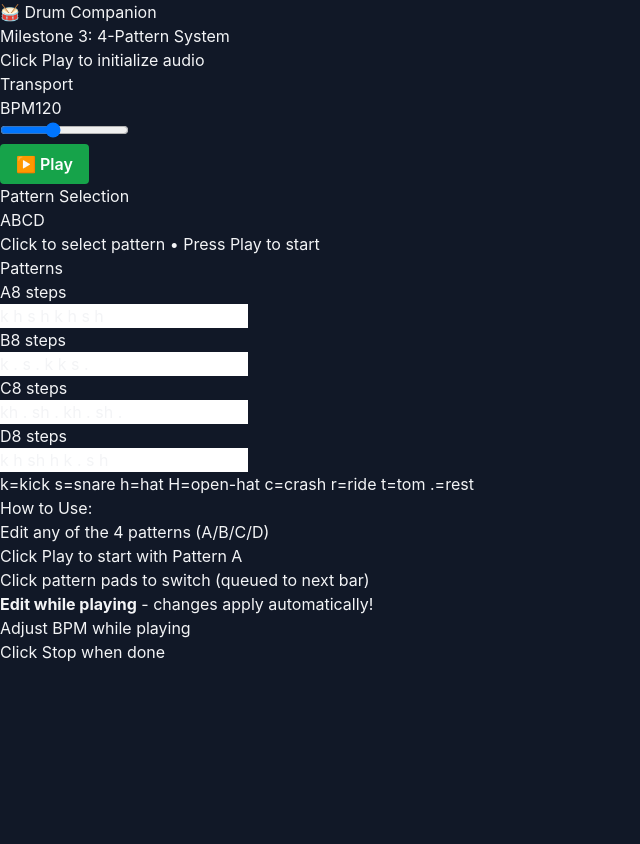
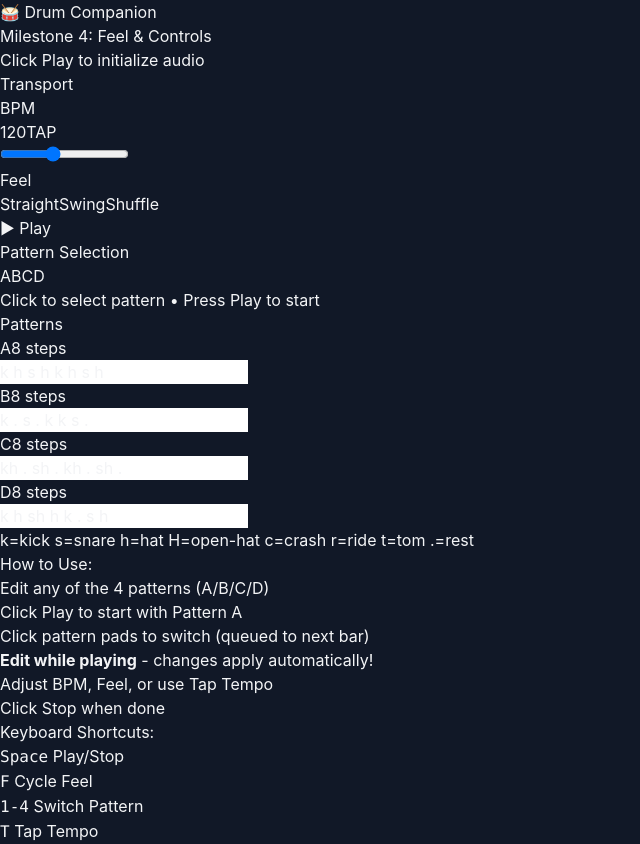
Before and after one commit to staudt/drum-companion, a React (Vite) app: page / in a window 1280 px wide. Shown: the whole page, without its empty margins (0-640 px from the left). Before the commit the page ends 800 px from the top, so only its background shows below. Built offline with nearby package versions, Linux system fonts and the light colour scheme.

Commit message:
feel and tap tempo

```diff
--- a/src/App.tsx
+++ b/src/App.tsx
@@ -1,8 +1,10 @@
 import { useState, useEffect, useRef } from 'react';
+import type { Feel } from './types/pattern';
 import { AudioEngine } from './engine/AudioEngine';
 import { useAppStore } from './store/useAppStore';
 import { PatternEditor } from './components/PatternEditor/PatternEditor';
 import { PatternPads } from './components/PatternPads/PatternPads';
+import { TransportControls } from './components/Transport/TransportControls';
 
 function App() {
   const [isInitialized, setIsInitialized] = useState(false);
@@ -10,12 +12,15 @@ function App() {
   const [error, setError] = useState<string | null>(null);
 
   const audioEngineRef = useRef<AudioEngine | null>(null);
+  const tapTempoRef = useRef<(() => void) | null>(null);
 
   // Zustand store selectors
   const currentSet = useAppStore((state) => state.currentSet);
   const playback = useAppStore((state) => state.playback);
   const setPlaying = useAppStore((state) => state.setPlaying);
   const setBPM = useAppStore((state) => state.setBPM);
+  const setFeel = useAppStore((state) => state.setFeel);
+  const switchPattern = useAppStore((state) => state.switchPattern);
   const updatePlaybackState = useAppStore((state) => state.updatePlaybackState);
   const applyPendingPatternSwitch = useAppStore((state) => state.applyPendingPatternSwitch);
 
@@ -67,6 +72,7 @@ function App() {
     try {
       const activePattern = currentSet.patterns[playback.currentPattern];
       engine.play(activePattern.steps, currentSet.bpm);
+      engine.setFeel(currentSet.feel);
       setPlaying(true);
       setError(null);
     } catch (err) {
@@ -88,6 +94,14 @@ function App() {
     setBPM(newBpm);
     if (audioEngineRef.current && playback.isPlaying) {
       audioEngineRef.current.setBPM(newBpm);
+    }
+  };
+
+  // Handle Feel change
+  const handleFeelChange = (newFeel: 'straight' | 'swing' | 'shuffle') => {
+    setFeel(newFeel);
+    if (audioEngineRef.current && playback.isPlaying) {
+      audioEngineRef.current.setFeel(newFeel);
     }
   };
 
@@ -122,6 +136,65 @@ function App() {
     };
   }, []);
 
+  // Keyboard shortcuts
+  useEffect(() => {
+    const handleKeyDown = (e: KeyboardEvent) => {
+      // Ignore if user is typing in an input/textarea
+      if (e.target instanceof HTMLInputElement || e.target instanceof HTMLTextAreaElement) {
+        return;
+      }
+
+      switch (e.key.toLowerCase()) {
+        case ' ': // Space - Play/Stop
+          e.preventDefault();
+          if (playback.isPlaying) {
+            handleStop();
+          } else {
+            handlePlay();
+          }
+          break;
+
+        case 'f': // F - Cycle through feels
+          e.preventDefault();
+          const feels: Feel[] = ['straight', 'swing', 'shuffle'];
+          const currentIndex = feels.indexOf(currentSet.feel);
+          const nextFeel = feels[(currentIndex + 1) % feels.length];
+          handleFeelChange(nextFeel);
+          break;
+
+        case '1': // 1 - Switch to pattern A
+          e.preventDefault();
+          switchPattern('A');
+          break;
+
+        case '2': // 2 - Switch to pattern B
+          e.preventDefault();
+          switchPattern('B');
+          break;
+
+        case '3': // 3 - Switch to pattern C
+          e.preventDefault();
+          switchPattern('C');
+          break;
+
+        case '4': // 4 - Switch to pattern D
+          e.preventDefault();
+          switchPattern('D');
+          break;
+
+        case 't': // T - Tap tempo
+          e.preventDefault();
+          if (tapTempoRef.current) {
+            tapTempoRef.current();
+          }
+          break;
+      }
+    };
+
+    window.addEventListener('keydown', handleKeyDown);
+    return () => window.removeEventListener('keydown', handleKeyDown);
+  }, [playback.isPlaying, currentSet.feel, switchPattern]);
+
   return (
     <div className="min-h-screen p-6">
       <div className="max-w-4xl mx-auto space-y-6">
@@ -131,7 +204,7 @@ function App() {
             🥁 Drum Companion
           </h1>
           <p className="text-gray-400">
-            {playback.isPlaying ? 'Now Playing' : 'Milestone 3: 4-Pattern System'}
+            {playback.isPlaying ? 'Now Playing' : 'Milestone 4: Feel & Controls'}
           </p>
         </div>
 
@@ -152,52 +225,22 @@ function App() {
         </div>
 
         {/* Transport Controls */}
-        <div className="bg-gray-800 rounded-lg p-6 space-y-4">
-          <h2 className="text-lg font-bold text-white">Transport</h2>
+        <TransportControls
+          bpm={currentSet.bpm}
+          feel={currentSet.feel}
+          isPlaying={playback.isPlaying}
+          isLoading={isLoading}
+          onBpmChange={handleBpmChange}
+          onFeelChange={handleFeelChange}
+          onPlay={handlePlay}
+          onStop={handleStop}
+          tapTempoRef={tapTempoRef}
+        />
 
-          {/* BPM Control */}
-          <div className="space-y-2">
-            <div className="flex items-center justify-between">
-              <label className="text-sm font-semibold text-gray-300">
-                BPM
-              </label>
-              <span className="text-2xl font-bold text-blue-400">
-                {currentSet.bpm}
-              </span>
-            </div>
-            <input
-              type="range"
-              min="40"
-              max="240"
-              value={currentSet.bpm}
-              onChange={(e) => handleBpmChange(parseInt(e.target.value))}
-              className="w-full"
-            />
-          </div>
-
-          {/* Play/Stop */}
-          <div className="flex gap-4">
-            {!playback.isPlaying ? (
-              <button
-                onClick={handlePlay}
-                disabled={isLoading}
-                className="flex-1 btn btn-success py-4 text-lg disabled:opacity-50"
-              >
-                ▶️ Play
-              </button>
-            ) : (
-              <button
-                onClick={handleStop}
-                className="flex-1 btn btn-danger py-4 text-lg"
-              >
-                ⏹️ Stop
-              </button>
-            )}
-          </div>
-
-          {/* Playback Info */}
-          {playback.isPlaying && (
-            <div className="grid grid-cols-3 gap-4 pt-4 border-t border-gray-700">
+        {/* Playback Info */}
+        {playback.isPlaying && (
+          <div className="bg-gray-800 rounded-lg p-6">
+            <div className="grid grid-cols-3 gap-4">
               <div className="text-center">
                 <p className="text-xs text-gray-400">Pattern</p>
                 <p className="text-xl font-bold text-green-400">
@@ -217,8 +260,8 @@ function App() {
                 </p>
               </div>
             </div>
-          )}
-        </div>
+          </div>
+        )}
 
         {/* Pattern Pads */}
         <div className="bg-gray-800 rounded-lg p-6">
@@ -231,16 +274,26 @@ function App() {
         </div>
 
         {/* Instructions */}
-        <div className="bg-gray-800 rounded-lg p-6 text-sm text-gray-300 space-y-2">
+        <div className="bg-gray-800 rounded-lg p-6 text-sm text-gray-300 space-y-3">
           <h3 className="font-bold text-white mb-2">How to Use:</h3>
           <ol className="list-decimal list-inside space-y-1">
             <li>Edit any of the 4 patterns (A/B/C/D)</li>
             <li>Click Play to start with Pattern A</li>
             <li>Click pattern pads to switch (queued to next bar)</li>
             <li><strong className="text-green-400">Edit while playing</strong> - changes apply automatically!</li>
-            <li>Adjust BPM while playing</li>
+            <li>Adjust BPM, Feel, or use Tap Tempo</li>
             <li>Click Stop when done</li>
           </ol>
+
+          <div className="pt-2 border-t border-gray-700">
+            <h4 className="font-bold text-white mb-2">Keyboard Shortcuts:</h4>
+            <div className="grid grid-cols-2 gap-2">
+              <div><kbd className="px-2 py-1 bg-gray-700 rounded text-xs">Space</kbd> Play/Stop</div>
+              <div><kbd className="px-2 py-1 bg-gray-700 rounded text-xs">F</kbd> Cycle Feel</div>
+              <div><kbd className="px-2 py-1 bg-gray-700 rounded text-xs">1-4</kbd> Switch Pattern</div>
+              <div><kbd className="px-2 py-1 bg-gray-700 rounded text-xs">T</kbd> Tap Tempo</div>
+            </div>
+          </div>
         </div>
       </div>
     </div>
--- /dev/null
+++ b/src/components/Transport/TransportControls.tsx
@@ -0,0 +1,168 @@
+import { useState, useRef, useEffect } from 'react';
+import type { Feel } from '../../types/pattern';
+
+interface TransportControlsProps {
+  bpm: number;
+  feel: Feel;
+  isPlaying: boolean;
+  isLoading: boolean;
+  onBpmChange: (bpm: number) => void;
+  onFeelChange: (feel: Feel) => void;
+  onPlay: () => void;
+  onStop: () => void;
+  tapTempoRef?: React.MutableRefObject<(() => void) | null>;
+}
+
+export function TransportControls({
+  bpm,
+  feel,
+  isPlaying,
+  isLoading,
+  onBpmChange,
+  onFeelChange,
+  onPlay,
+  onStop,
+  tapTempoRef
+}: TransportControlsProps) {
+  const [tapTimes, setTapTimes] = useState<number[]>([]);
+  const tapTimeoutRef = useRef<number | null>(null);
+
+  /**
+   * Tap tempo: Calculate BPM from tap intervals
+   */
+  const handleTapTempo = () => {
+    const now = Date.now();
+
+    // Clear previous timeout
+    if (tapTimeoutRef.current) {
+      clearTimeout(tapTimeoutRef.current);
+    }
+
+    // Add current tap time
+    const newTapTimes = [...tapTimes, now];
+
+    // Keep only last 4 taps (for averaging)
+    const recentTaps = newTapTimes.slice(-4);
+
+    // Calculate BPM if we have at least 2 taps
+    if (recentTaps.length >= 2) {
+      const intervals: number[] = [];
+      for (let i = 1; i < recentTaps.length; i++) {
+        intervals.push(recentTaps[i] - recentTaps[i - 1]);
+      }
+
+      // Average interval in milliseconds
+      const avgInterval = intervals.reduce((a, b) => a + b, 0) / intervals.length;
+
+      // Convert to BPM (60000 ms per minute)
+      const calculatedBpm = Math.round(60000 / avgInterval);
+
+      // Clamp to valid range (40-240)
+      const clampedBpm = Math.max(40, Math.min(240, calculatedBpm));
+
+      onBpmChange(clampedBpm);
+    }
+
+    setTapTimes(recentTaps);
+
+    // Reset taps after 2 seconds of inactivity
+    tapTimeoutRef.current = window.setTimeout(() => {
+      setTapTimes([]);
+    }, 2000);
+  };
+
+  // Expose tap tempo function through ref
+  useEffect(() => {
+    if (tapTempoRef) {
+      tapTempoRef.current = handleTapTempo;
+    }
+  }, [tapTempoRef, handleTapTempo]);
+
+  return (
+    <div className="bg-gray-800 rounded-lg p-6 space-y-4">
+      <h2 className="text-lg font-bold text-white">Transport</h2>
+
+      {/* BPM Control */}
+      <div className="space-y-2">
+        <div className="flex items-center justify-between">
+          <label className="text-sm font-semibold text-gray-300">BPM</label>
+          <div className="flex items-center gap-2">
+            <span className="text-2xl font-bold text-blue-400">{bpm}</span>
+            <button
+              onClick={handleTapTempo}
+              className="px-3 py-1 text-sm bg-gray-700 hover:bg-gray-600 text-white rounded"
+              title="Click repeatedly to set tempo"
+            >
+              TAP
+            </button>
+          </div>
+        </div>
+        <input
+          type="range"
+          min="40"
+          max="240"
+          value={bpm}
+          onChange={(e) => onBpmChange(parseInt(e.target.value))}
+          className="w-full"
+        />
+      </div>
+
+      {/* Feel Selector */}
+      <div className="space-y-2">
+        <label className="text-sm font-semibold text-gray-300">Feel</label>
+        <div className="flex gap-2">
+          <button
+            onClick={() => onFeelChange('straight')}
+            className={`flex-1 px-4 py-2 rounded transition-colors ${
+              feel === 'straight'
+                ? 'bg-blue-500 text-white'
+                : 'bg-gray-700 text-gray-300 hover:bg-gray-600'
+            }`}
+          >
+            Straight
+          </button>
+          <button
+            onClick={() => onFeelChange('swing')}
+            className={`flex-1 px-4 py-2 rounded transition-colors ${
+              feel === 'swing'
+                ? 'bg-blue-500 text-white'
+                : 'bg-gray-700 text-gray-300 hover:bg-gray-600'
+            }`}
+          >
+            Swing
+          </button>
+          <button
+            onClick={() => onFeelChange('shuffle')}
+            className={`flex-1 px-4 py-2 rounded transition-colors ${
+              feel === 'shuffle'
+                ? 'bg-blue-500 text-white'
+                : 'bg-gray-700 text-gray-300 hover:bg-gray-600'
+            }`}
+          >
+            Shuffle
+          </button>
+        </div>
+      </div>
+
+      {/* Play/Stop */}
+      <div className="flex gap-4">
+        {!isPlaying ? (
+          <button
+            onClick={onPlay}
+            disabled={isLoading}
+            className="flex-1 bg-green-600 hover:bg-green-500 disabled:bg-gray-600 disabled:cursor-not-allowed text-white font-bold py-4 text-lg rounded transition-colors"
+          >
+            ▶ Play
+          </button>
+        ) : (
+          <button
+            onClick={onStop}
+            className="flex-1 bg-red-600 hover:bg-red-500 text-white font-bold py-4 text-lg rounded transition-colors"
+          >
+            ■ Stop
+          </button>
+        )}
+      </div>
+    </div>
+  );
+}
--- /dev/null
+++ b/src/engine/FeelProcessor.ts
@@ -0,0 +1,65 @@
+import type { Feel } from '../types/pattern';
+
+/**
+ * FeelProcessor applies timing offsets to create swing and shuffle feels.
+ *
+ * - Straight: No timing offset
+ * - Swing: Delays every other 8th note by ~15% of step duration (triplet feel)
+ * - Shuffle: More pronounced delay (~25% of step duration)
+ *
+ * In a 16th note grid (4/4 time):
+ * - Steps 0, 4, 8, 12 = downbeats (no offset)
+ * - Steps 1, 5, 9, 13 = first 16th after beat (no offset)
+ * - Steps 2, 6, 10, 14 = "and" of each beat (delayed for swing/shuffle)
+ * - Steps 3, 7, 11, 15 = last 16th of each beat (no offset)
+ */
+export class FeelProcessor {
+  /**
+   * Calculate timing offset for a step based on feel.
+   * @param stepIndex The index of the step in the pattern (0-based)
+   * @param stepDuration The duration of one step in seconds
+   * @param feel The current feel setting
+   * @returns The timing offset in seconds to apply to this step
+   */
+  static getTimingOffset(
+    stepIndex: number,
+    stepDuration: number,
+    feel: Feel
+  ): number {
+    if (feel === 'straight') {
+      return 0;
+    }
+
+    // Determine if this is an "offbeat" step (2, 6, 10, 14 in a 16-step bar)
+    // These are the "and" of each beat in 4/4 time
+    const positionInBar = stepIndex % 16;
+    const isOffbeat = positionInBar % 4 === 2;
+
+    if (!isOffbeat) {
+      return 0;
+    }
+
+    // Apply delay based on feel type
+    if (feel === 'swing') {
+      // Swing: ~15% delay creates a triplet feel (closer to 1:2 ratio)
+      return stepDuration * 0.15;
+    } else if (feel === 'shuffle') {
+      // Shuffle: ~25% delay creates a more pronounced swing
+      return stepDuration * 0.25;
+    }
+
+    return 0;
+  }
+
+  /**
+   * Apply feel to all hits in a step.
+   * Returns the timing offset that should be added to the scheduled time.
+   */
+  static applyFeel(
+    stepIndex: number,
+    stepDuration: number,
+    feel: Feel
+  ): number {
+    return this.getTimingOffset(stepIndex, stepDuration, feel);
+  }
+}
--- a/src/engine/Scheduler.ts
+++ b/src/engine/Scheduler.ts
@@ -1,6 +1,7 @@
-import type { Step } from '../types/pattern';
+import type { Step, Feel } from '../types/pattern';
 import type { SampleLoader } from './SampleLoader';
 import { SPRITE_MAP } from '../parser/constants';
+import { FeelProcessor } from './FeelProcessor';
 
 /**
  * Lookahead scheduler for precise audio timing.
@@ -22,6 +23,7 @@ export class Scheduler {
   private currentStep = 0;
   private pattern: Step[] = [];
   private bpm = 120;
+  private feel: Feel = 'straight';
   private stepsPerBar = 16;
 
   // Callbacks
@@ -73,6 +75,14 @@ export class Scheduler {
    */
   setBPM(bpm: number): void {
     this.bpm = bpm;
+  }
+
+  /**
+   * Update feel without stopping
+   */
+  setFeel(feel: Feel): void {
+    this.feel = feel;
+    console.log(`🎵 Feel changed to: ${feel}`);
   }
 
   /**
@@ -150,6 +160,13 @@ export class Scheduler {
       return;
     }
 
+    // Calculate step duration for feel processing
+    const secondsPerBeat = 60.0 / this.bpm;
+    const stepDuration = secondsPerBeat / 4; // 16th note duration
+
+    // Apply feel offset to the base time
+    const feelOffset = FeelProcessor.applyFeel(stepIndex, stepDuration, this.feel);
+
     // Schedule each hit in this step
     for (const hit of step.hits) {
       const spriteName = SPRITE_MAP[hit.symbol];
@@ -158,8 +175,8 @@ export class Scheduler {
         continue;
       }
 
-      // Play sample with velocity and offset
-      const when = time + hit.offset;
+      // Play sample with velocity, hit offset, and feel offset
+      const when = time + hit.offset + feelOffset;
       this.sampleLoader.playSample(
         spriteName,
         when,
```
Also changed, not shown: src/engine/AudioEngine.ts (+12 -1 lines), 2 other files (tests, documents, lock files or other folders).
